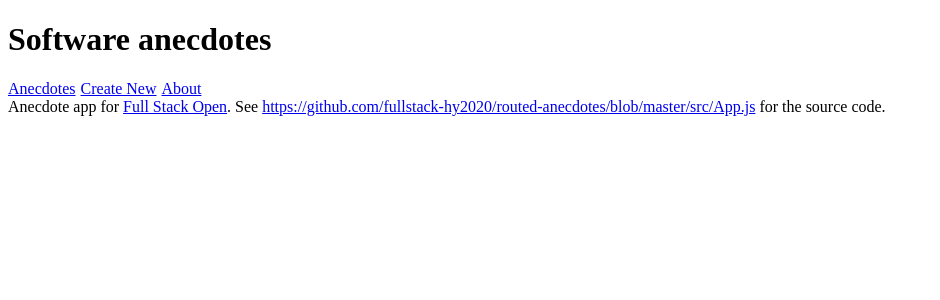
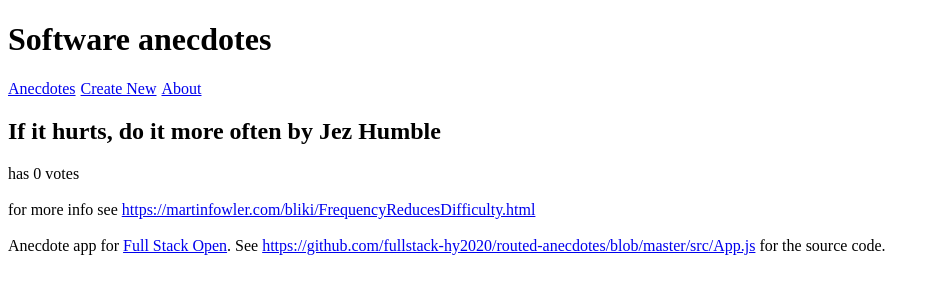
Before and after one commit to OmarBaltaji/Full-Stack-Open-Part-7, a React (Vite) app in the folder routed-anecdotes-main/: page /1 in a window 1280 px wide. Shown: the top 300 px of the page, without its empty margins (0-940 px from the left). Built offline with nearby package versions, Linux system fonts and the light colour scheme.

Commit message:
7.2: routed anecdotes, step2

```diff
--- a/routed-anecdotes-main/package.json
+++ b/routed-anecdotes-main/package.json
@@ -10,6 +10,7 @@
     "preview": "vite preview"
   },
   "dependencies": {
+    "prop-types": "^15.8.1",
     "react": "^18.2.0",
     "react-dom": "^18.2.0",
     "react-router-dom": "^6.21.1"
--- a/routed-anecdotes-main/src/App.jsx
+++ b/routed-anecdotes-main/src/App.jsx
@@ -4,7 +4,8 @@ import CreateNew from './components/CreateNew';
 import AnecdoteList from './components/AnecdoteList';
 import Footer from './components/Footer';
 import About from './pages/About';
-import { BrowserRouter as Router, Routes, Route } from 'react-router-dom';
+import { Routes, Route, useMatch } from 'react-router-dom';
+import Anecdote from './components/Anecdote';
 
 const App = () => {
   const [anecdotes, setAnecdotes] = useState([
@@ -45,20 +46,22 @@ const App = () => {
     setAnecdotes(anecdotes.map(a => a.id === id ? voted : a))
   }
 
+  const match = useMatch('/:id');
+  const selectedAnecdote = match ? anecdoteById(Number(match.params.id)) : null;
+
   return (
-    <Router>
     <div>
       <h1>Software anecdotes</h1>
       <Menu />
 
       <Routes>
         <Route path='/' element={<AnecdoteList anecdotes={anecdotes} />} />
+        <Route path='/:id' element={<Anecdote anecdote={selectedAnecdote} />} />
         <Route path='/create' element={<CreateNew addNew={addNew} />} />
         <Route path='/about' element={<About />} />
       </Routes>
       <Footer />
     </div>
-    </Router>
   )
 }
 
--- /dev/null
+++ b/routed-anecdotes-main/src/components/Anecdote.jsx
@@ -0,0 +1,24 @@
+import PropTypes from 'prop-types';
+
+const Anecdote = ({ anecdote }) => {
+  return (
+    <div>
+      <h2>{anecdote.content} by {anecdote.author}</h2>
+      <div>has {anecdote.votes} votes</div>
+      <br />
+      <div>for more info see <a href={anecdote.info}>{anecdote.info}</a></div>
+      <br />
+    </div>
+  )
+}
+
+Anecdote.propTypes = {
+  anecdote: PropTypes.shape({
+    content: PropTypes.string.isRequired,
+    author: PropTypes.string.isRequired,
+    info: PropTypes.string.isRequired,
+    votes: PropTypes.number.isRequired,
+  })
+}
+
+export default Anecdote;
--- a/routed-anecdotes-main/src/components/AnecdoteList.jsx
+++ b/routed-anecdotes-main/src/components/AnecdoteList.jsx
@@ -1,8 +1,10 @@
+import { Link } from "react-router-dom";
+
 const AnecdoteList = ({ anecdotes }) => (
   <div>
     <h2>Anecdotes</h2>
     <ul>
-      {anecdotes.map(anecdote => <li key={anecdote.id} >{anecdote.content}</li>)}
+      {anecdotes.map(anecdote => <li key={anecdote.id} ><Link to={`/${anecdote.id}`}>{anecdote.content}</Link></li>)}
     </ul>
   </div>
 )
--- a/routed-anecdotes-main/src/main.jsx
+++ b/routed-anecdotes-main/src/main.jsx
@@ -1,5 +1,9 @@
-import React from 'react'
 import ReactDOM from 'react-dom/client'
 import App from './App'
+import { BrowserRouter as Router } from 'react-router-dom'
 
-ReactDOM.createRoot(document.getElementById('root')).render(<App />)
+ReactDOM.createRoot(document.getElementById('root')).render(
+  <Router>
+    <App />
+  </Router>
+)
```
Also changed, not shown: 1 other file (tests, documents, lock files or other folders). Lines whose indentation alone changed are shown as unchanged.
